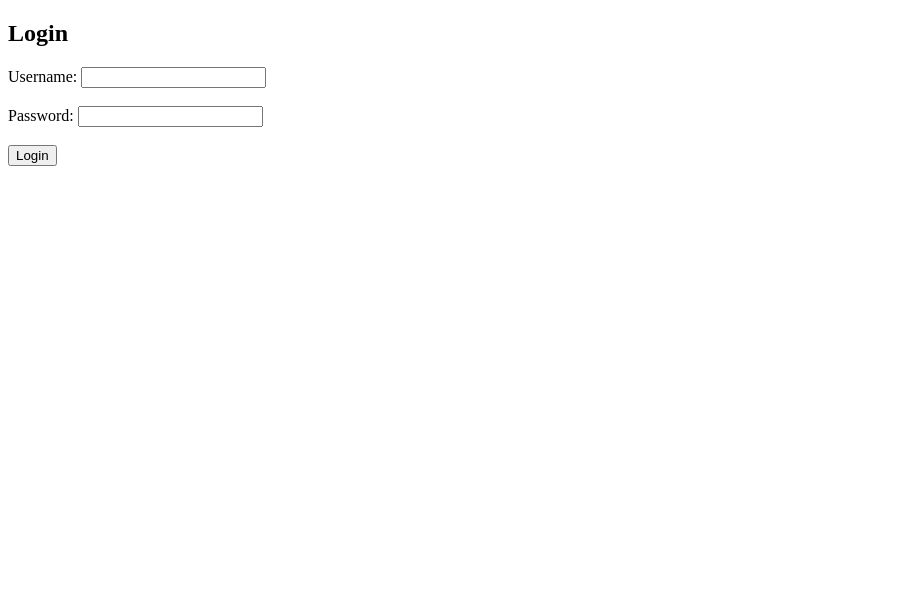
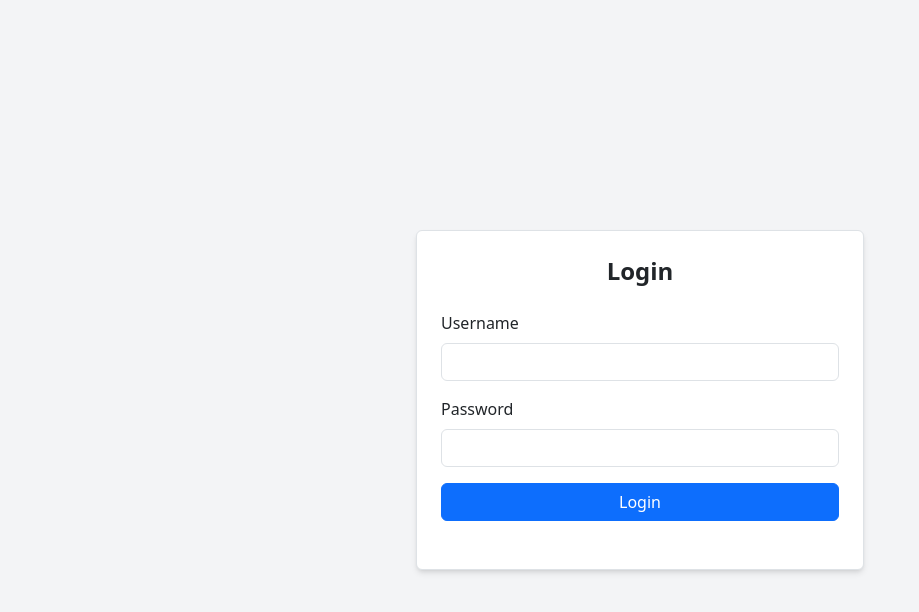
Before and after one commit to abdfajarlaudjeng/generator, a plain HTML site: page index.html in a window 1280 px wide. Shown: the whole page, without its empty margins (0-919 px from the left). Drawn offline with nearby package versions, Linux system fonts and the light colour scheme.

Commit message:
Update index.html

```diff
--- a/index.html
+++ b/index.html
@@ -3,6 +3,12 @@
 <head>
   <meta charset="UTF-8">
   <title>Login Spreadsheet</title>
+
+  <!-- Bootstrap CSS -->
+  <link href="https://cdn.jsdelivr.net/npm/bootstrap@5.3.3/dist/css/bootstrap.min.css" rel="stylesheet">
+  <!-- Tailwind CSS (via CDN) -->
+  <script src="https://cdn.tailwindcss.com"></script>
+
   <script>
     async function handleLogin(event) {
       event.preventDefault();
@@ -21,22 +27,42 @@
 
       if (result.success) {
         message.innerText = "✅ " + result.message;
-        message.style.color = "green";
-        // Redirect atau buka halaman lain jika diperlukan
+        message.classList.remove("text-danger");
+        message.classList.add("text-success");
+
+        // Redirect setelah 1 detik
+        setTimeout(() => {
+          window.location.href = "dashboard.html";
+        }, 1000);
       } else {
         message.innerText = "❌ " + result.message;
-        message.style.color = "red";
+        message.classList.remove("text-success");
+        message.classList.add("text-danger");
       }
     }
   </script>
 </head>
-<body>
-  <h2>Login</h2>
-  <form onsubmit="handleLogin(event)">
-    <label>Username: <input type="text" id="username" required></label><br><br>
-    <label>Password: <input type="password" id="password" required></label><br><br>
-    <button type="submit">Login</button>
-  </form>
-  <p id="message"></p>
+<body class="bg-gray-100 h-screen flex items-center justify-center">
+
+  <div class="bg-white p-6 rounded shadow-md w-full max-w-md border border-gray-300">
+    <h2 class="text-2xl font-bold mb-4 text-center">Login</h2>
+
+    <form onsubmit="handleLogin(event)" class="space-y-4">
+      <div>
+        <label class="form-label">Username</label>
+        <input type="text" id="username" class="form-control" required>
+      </div>
+      <div>
+        <label class="form-label">Password</label>
+        <input type="password" id="password" class="form-control" required>
+      </div>
+      <div class="text-center">
+        <button type="submit" class="btn btn-primary w-full">Login</button>
+      </div>
+    </form>
+
+    <p id="message" class="mt-4 text-center font-semibold"></p>
+  </div>
+
 </body>
 </html>
```
